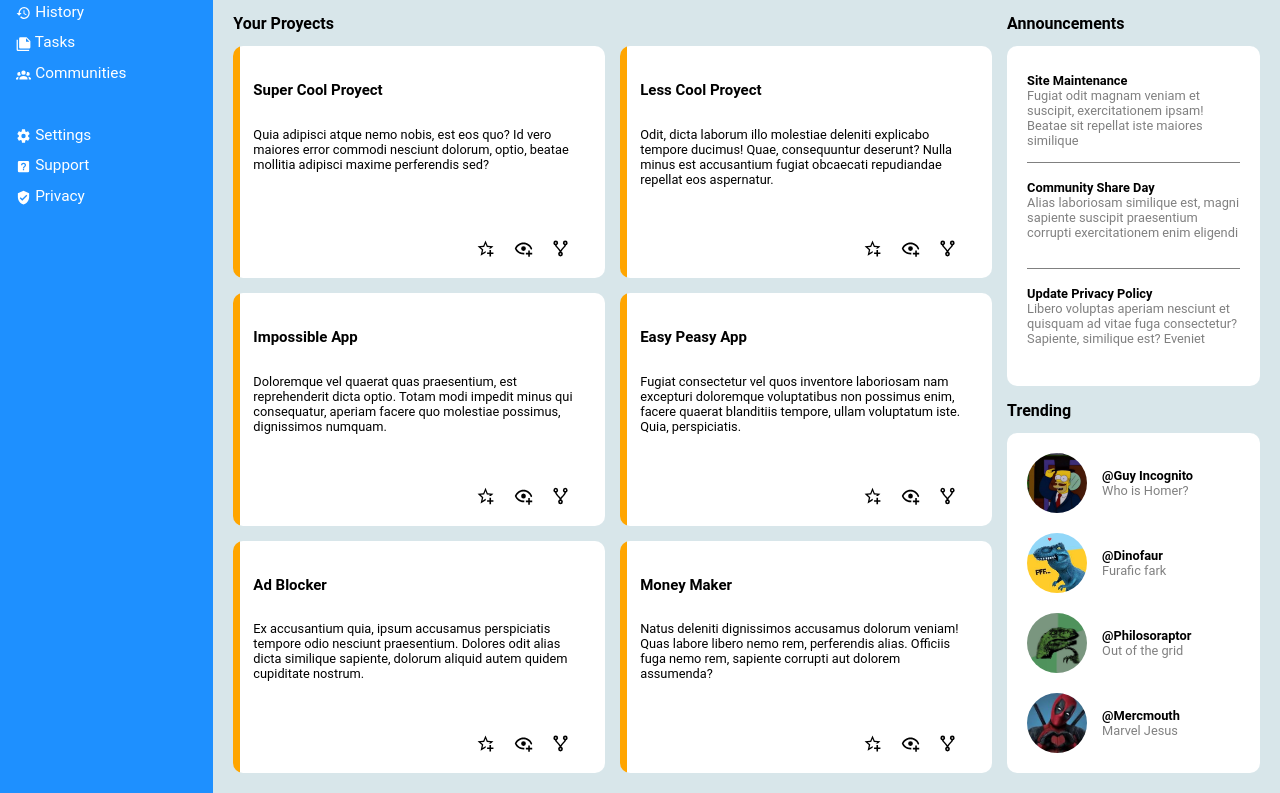
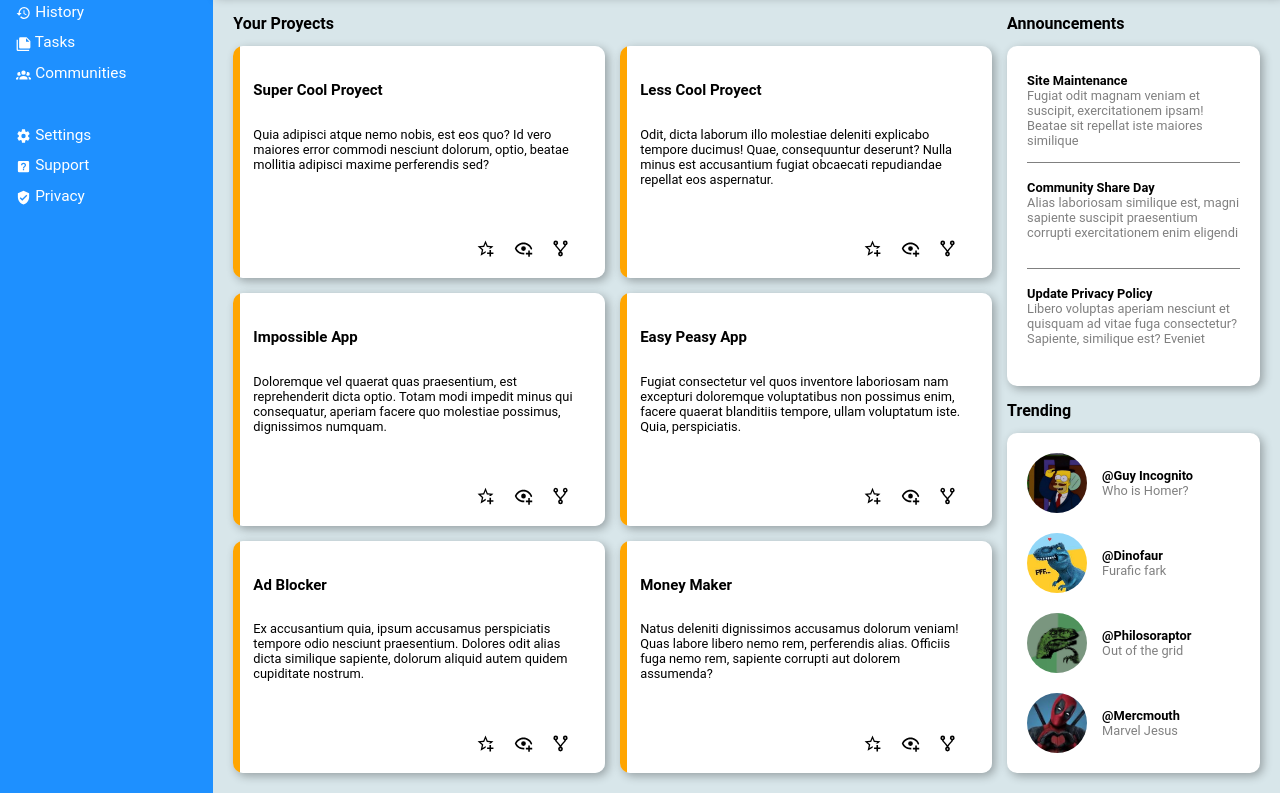
Before and after one commit to fedewaelk/Admin-Dashboard, a plain HTML site: page index.html in a window 1280 px wide. Shown: the part 166-959 px from the top of the page. Drawn offline with Linux system fonts and the light colour scheme.

Commit message:
add some shadows

```diff
--- a/style.css
+++ b/style.css
@@ -5,6 +5,7 @@ body {
     font-family: 'roboto', Times, serif;
     margin: 0;
     padding: 0;
+    background-color: rgb(216, 230, 234);
 }
 
 .sidebar {
@@ -36,8 +37,10 @@ body {
 
 .header{
     display: grid;
+    background-color: white;
     grid-area: 1 / 2 / 2 / 3;
     grid-template: 1fr 1.5fr / 2fr 1fr;
+    box-shadow: 3px 3px 10px rgba(0, 0, 0, 0.3);
 }
 
 .icon {
@@ -124,7 +127,6 @@ button {
 
 .main-content {
     display: grid;
-    background-color: rgb(216, 230, 234);
     grid-area: 2 / 2 / 3 / 3;
     grid-template: 1fr 1fr / 3fr 1fr;
     gap: 15px;
@@ -152,6 +154,7 @@ button {
     border-radius: 10px;
     font-size: 0.8rem;
     background: linear-gradient(to right, orange 7px, white 7px);
+    box-shadow: 3px 3px 10px rgba(0, 0, 0, 0.3);
 
 }
 
@@ -178,6 +181,7 @@ button {
     padding: 10px 20px;
     margin-top: 1rem;
     border-radius: 10px;
+    box-shadow: 3px 3px 10px rgba(0, 0, 0, 0.3);
 }
 
 .announcements h4 {
@@ -210,6 +214,7 @@ button {
     align-items: center;
     gap: 20px;
     border-radius: 10px;
+    box-shadow: 3px 3px 10px rgba(0, 0, 0, 0.3);
 
 }
 
```
Also changed, not shown: 1 other file.
